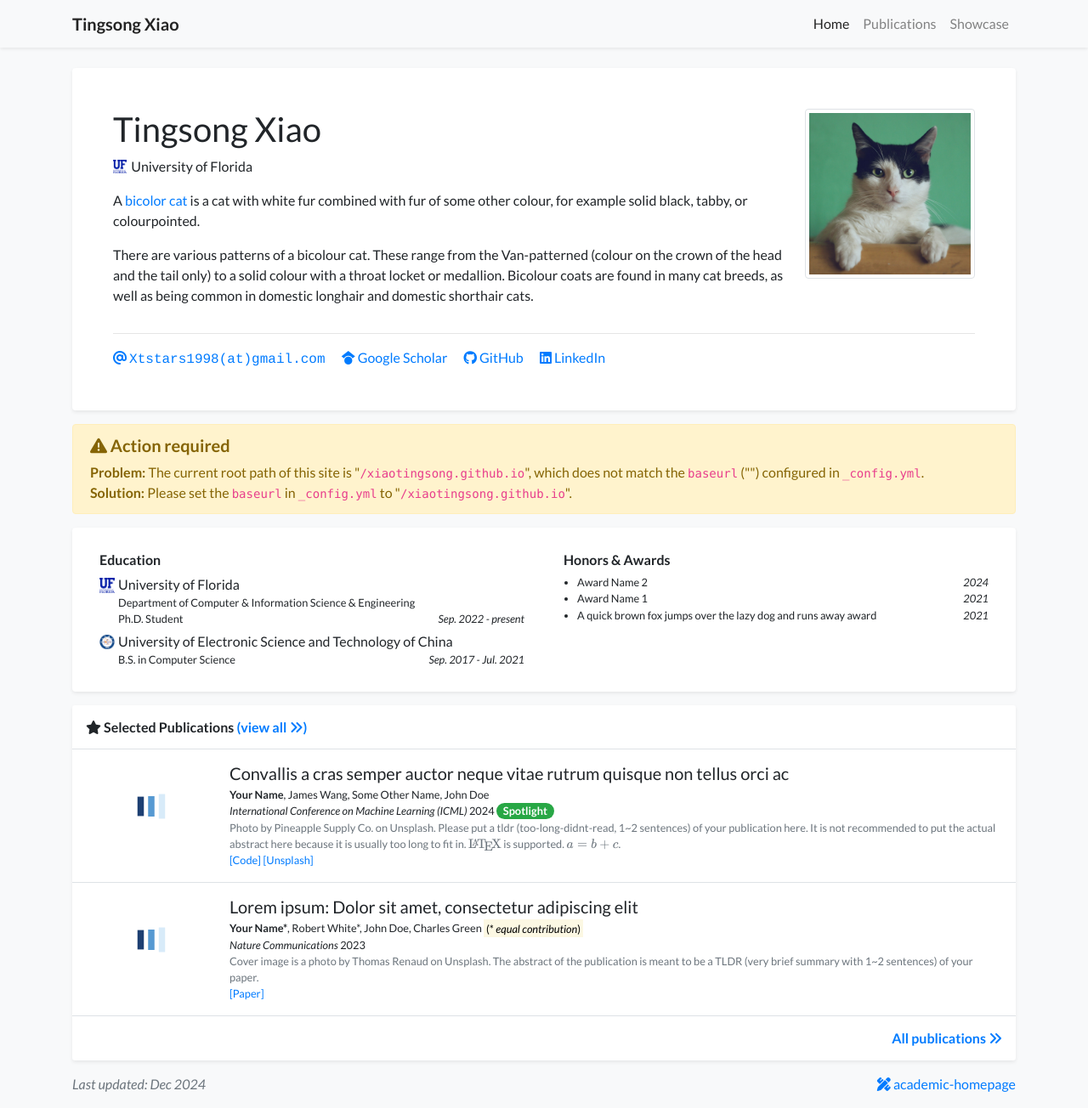
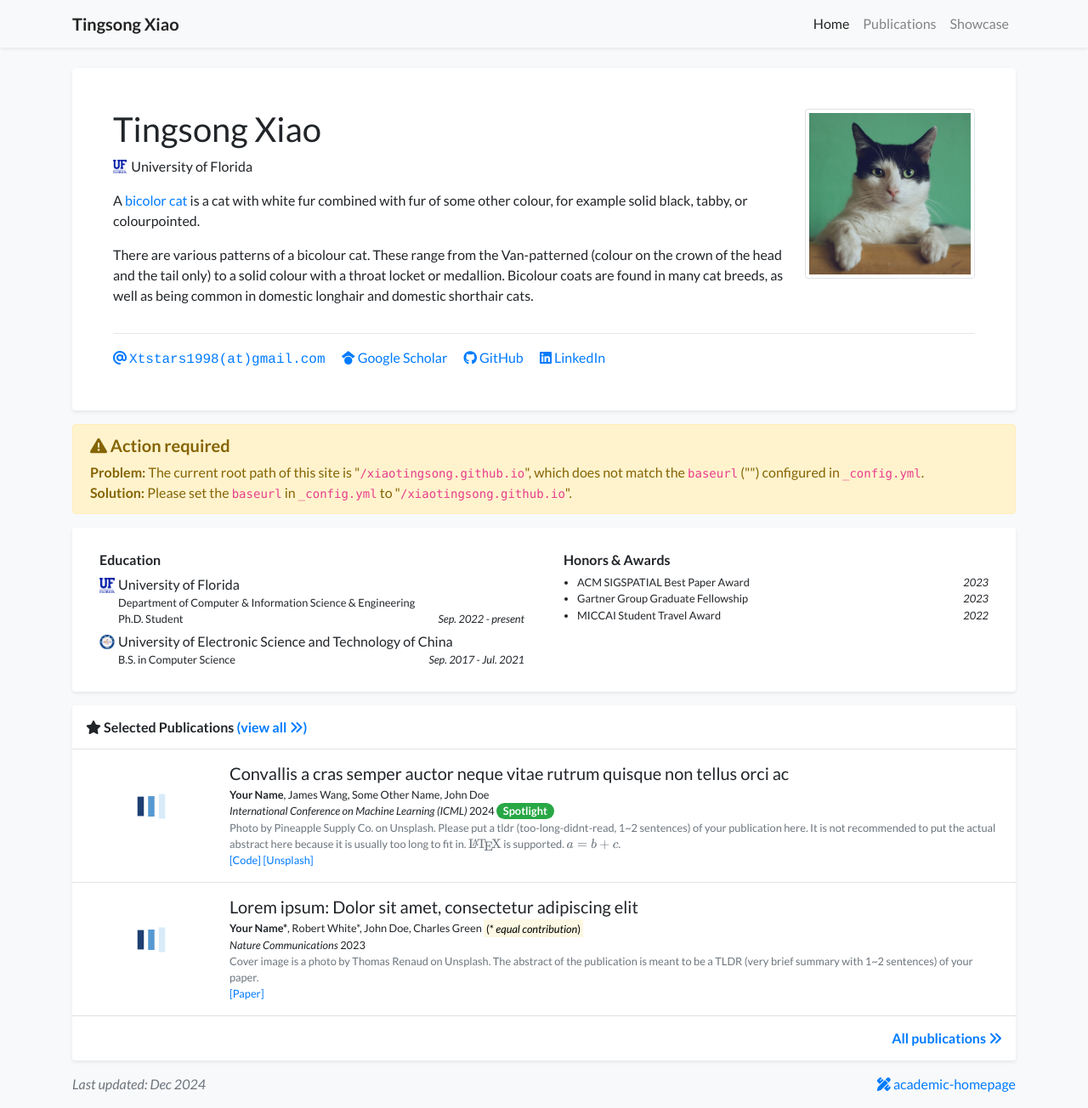
Before and after one commit to xiaotingsong/xiaotingsong.github.io, a Jekyll site: the page built from index.html, in a window 1280 px wide and 1304 px high. Shown: the whole window at 85% size. Built offline with Jekyll 4.4.1, drawn with Linux system fonts in a browser that asks for light colours; nearby versions of some CDN libraries; a style sheet for code colours, icons or effects is not loaded.

Commit message:
Update profile.yml

```diff
--- a/_data/profile.yml
+++ b/_data/profile.yml
@@ -51,9 +51,9 @@ education:
 #   date: Sep. 2019 - Jul. 2021
 
 awards:
-- name: Award Name 2
-  date: 2024
-- name: Award Name 1
-  date: 2021
-- name: A quick brown fox jumps over the lazy dog and runs away award
-  date: 2021
+- name: ACM SIGSPATIAL Best Paper Award
+  date: 2023
+- name: Gartner Group Graduate Fellowship
+  date: 2023
+- name: MICCAI Student Travel Award
+  date: 2022
```
